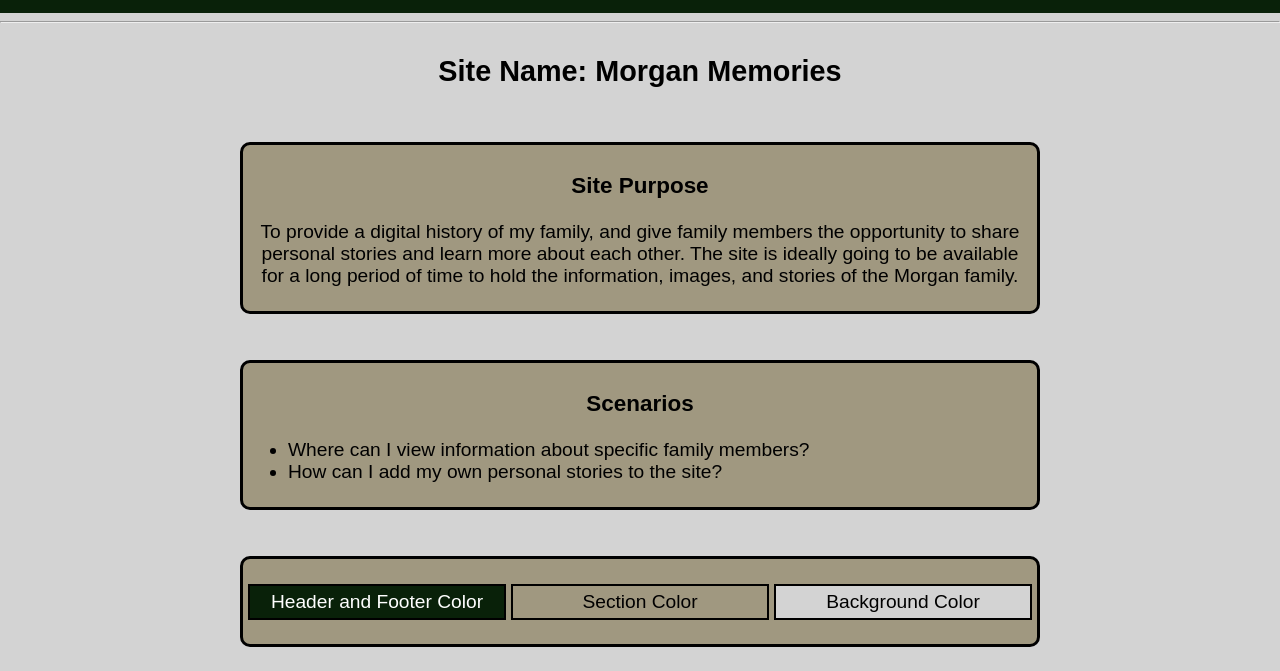
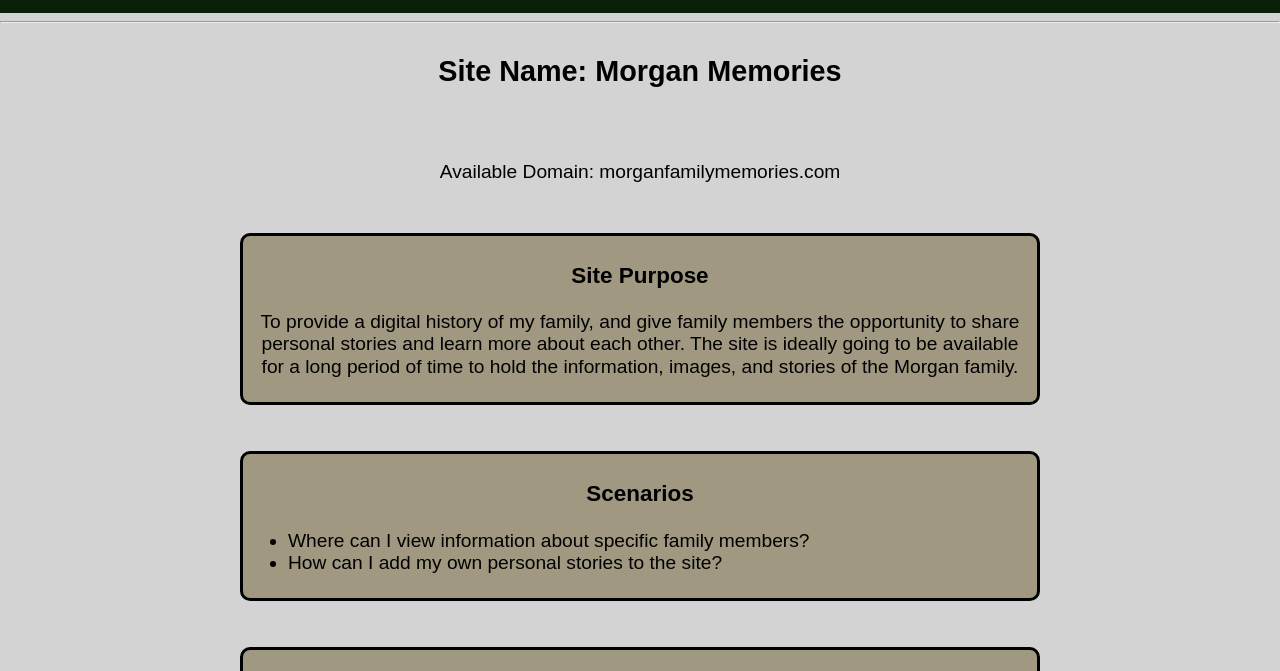
Before and after one commit to parkermorgan/wdd231, a plain HTML site: page siteplan.html in a window 1280 px wide. Shown: the part 92-763 px from the top of the page. Drawn offline with Linux system fonts and the light colour scheme.

Commit message:
Added domain

```diff
--- a/siteplan.html
+++ b/siteplan.html
@@ -19,6 +19,7 @@
         <hr>
         <div class="container">
             <h2>Site Name: Morgan Memories</h2>
+            <p>Available Domain: morganfamilymemories.com</p>
             <section id="purpose">
                 <h3>Site Purpose</h3>
                 <p>To provide a digital history of my family, and give family members the opportunity to share personal stories and learn more about each other. The site is ideally going to be available for a long period of time to hold the information, images, and stories of the Morgan family.</p>
```
